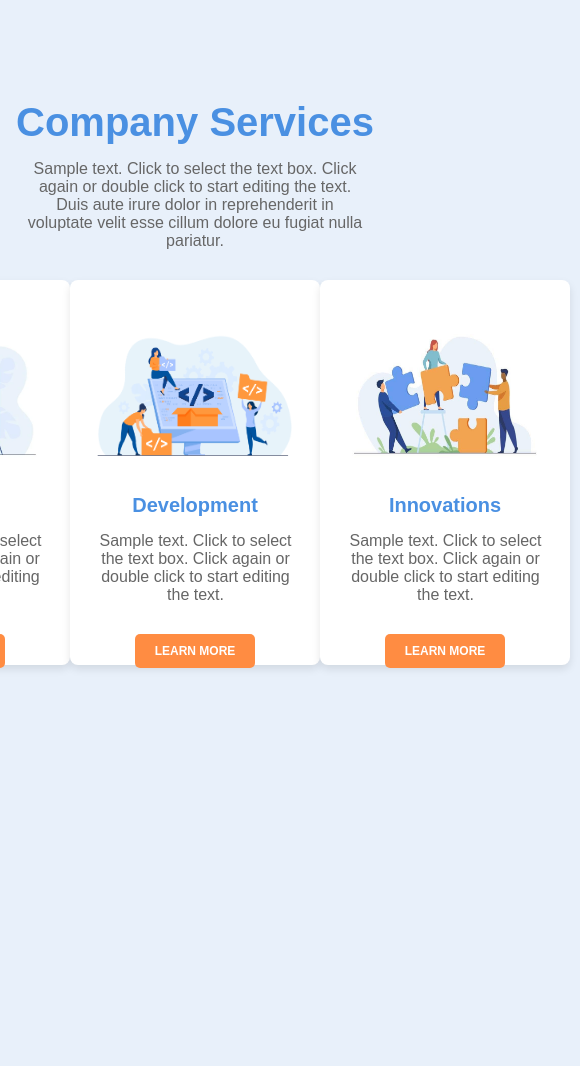
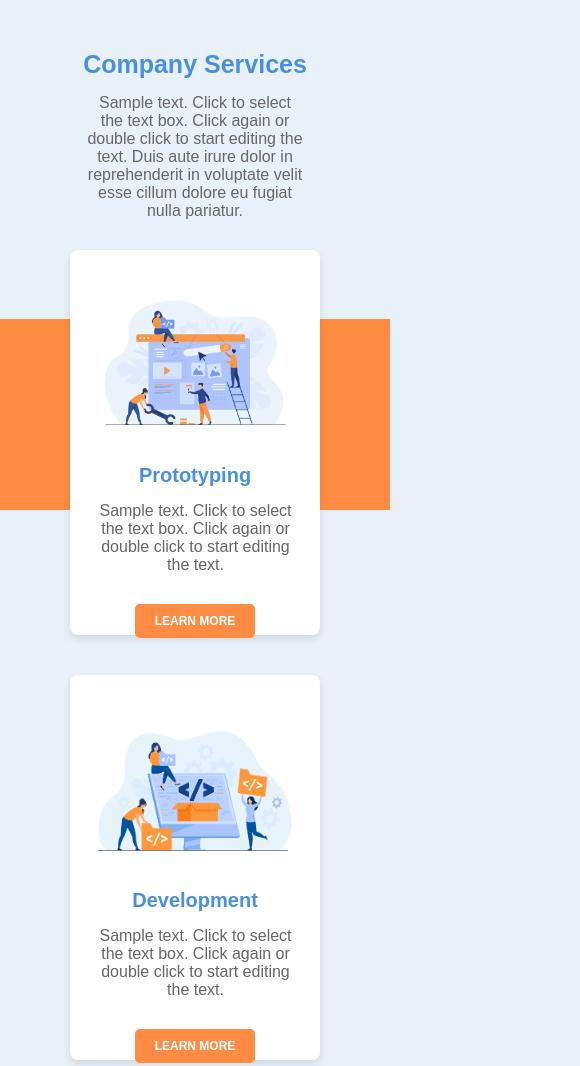
Before and after one commit to tannnnnny/web-sem3-lab4, a plain HTML site: page index.html in a window 390 px wide. Shown: the top 1066 px of the page, 580 px wide, since content can reach past the window. Before the commit the page ends 844 px from the top, so only its background shows below. Drawn offline with Linux system fonts and the light colour scheme.

Commit message:
initial commit

```diff
--- a/index.css
+++ b/index.css
@@ -1,4 +1,3 @@
-
 * {
     margin: 0;
     padding: 0;
@@ -84,7 +83,8 @@ h1 {
     height: 385px;
     padding: 20px;
     text-align: center;
-    position: relative;}
+    position: relative;
+}
 
 .card img {
     width: 100%;
@@ -124,3 +124,41 @@ button {
 button:hover {
     background-color: #e67529;
 }
+
+@media screen and (max-width: 600px) {
+    body {
+        overflow: scroll;
+    }
+
+    h1 {
+        font-size: 25px;
+    }
+
+    .services {
+        padding-top: 0px;
+        margin-bottom: 100px;
+    }
+
+    .description {
+        margin: 15px 77px 30px;
+    }
+
+    .light-blue1 {
+        height: 20%;
+    }
+
+    .orange {
+        height: 12%;
+    }
+
+
+    .light-blue2 {
+        height: 68%;
+    }
+
+    .cards {
+        flex-direction: column;
+        align-items: center;
+        gap: 40px;
+    }
+}
```
Also changed, not shown: index.html (+3 -0 lines).
